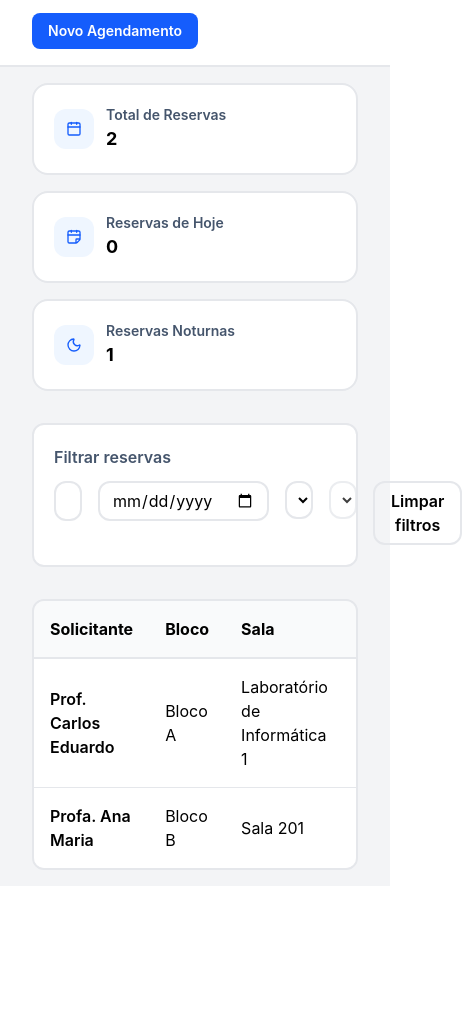
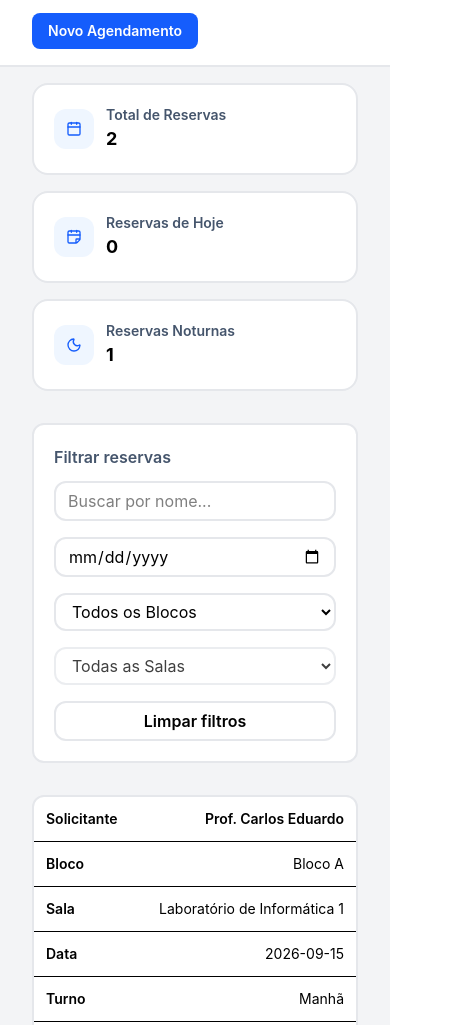
Before and after one commit to ruangmss/trabalho-1-prog-web, a website with bundled scripts: page index.html in a window 390 px wide. Shown: the part 75-1100 px from the top of the page, 462 px wide, since content can reach past the window. Before the commit the page ends 961 px from the top, so only its background shows below. Built offline with nearby package versions, Linux system fonts and the light colour scheme.

Commit message:
fix: Ajusta responsividade

```diff
--- a/index.html
+++ b/index.html
@@ -75,7 +75,7 @@
         <div class="rounded-xl p-5 border-2 border-gray-200 bg-white flex flex-col gap-3">
           <span class="font-semibold text-slate-600">Filtrar reservas</span>
 
-          <ul class="flex gap-4">
+          <ul class="flex gap-4 max-sm:flex-col">
             <li class="flex-1">
               <input
                 type="text"
@@ -122,7 +122,7 @@
               <button
                 id="clear-filters"
                 type="button"
-                class="rounded-xl border-2 border-gray-200 px-4 py-1.5 font-semibold cursor-pointer hover:bg-gray-100"
+                class="rounded-xl border-2 border-gray-200 px-4 py-1.5 font-semibold cursor-pointer hover:bg-gray-100 max-sm:w-full"
               >
                 Limpar filtros
               </button>
@@ -132,19 +132,21 @@
       </section>
 
       <section class="container mx-auto px-8 py-4">
-        <div class="overflow-x-auto rounded-xl border-2 border-gray-200 bg-white">
-          <table class="w-full text-left">
-            <thead class="border-b-2 border-gray-200 bg-gray-50">
+        <div
+          class="overflow-x-auto rounded-xl border-2 border-gray-200 bg-white max-sm:overflow-visible max-sm:border-0 max-sm:bg-transparent"
+        >
+          <table class="w-full text-left max-sm:block max-sm:text-sm">
+            <thead class="border-b-2 border-gray-200 bg-gray-50 max-sm:hidden">
               <tr>
-                <th class="p-4">Solicitante</th>
-                <th class="p-4">Bloco</th>
-                <th class="p-4">Sala</th>
-                <th class="p-4">Data</th>
-                <th class="p-4">Turno</th>
-                <th class="p-4">Ação</th>
+                <th class="p-4 max-sm:p-2">Solicitante</th>
+                <th class="p-4 max-sm:p-2">Bloco</th>
+                <th class="p-4 max-sm:p-2">Sala</th>
+                <th class="p-4 max-sm:p-2">Data</th>
+                <th class="p-4 max-sm:p-2">Turno</th>
+                <th class="p-4 max-sm:p-2">Ação</th>
               </tr>
             </thead>
-            <tbody id="reservations-list"></tbody>
+            <tbody id="reservations-list" class="max-sm:block"></tbody>
           </table>
         </div>
       </section>
--- a/src/js/filters.js
+++ b/src/js/filters.js
@@ -65,7 +65,7 @@ export function populateReservationsTable(reservationsToDisplay) {
   if (reservationsToDisplay.length === 0) {
     reservationsList.innerHTML = `
       <tr>
-        <td colspan="6" class="p-4 text-center text-slate-500">
+        <td colspan="6" class="p-4 text-center text-slate-500 max-sm:block">
           Nenhuma reserva encontrada.
         </td>
       </tr>
@@ -75,14 +75,31 @@ export function populateReservationsTable(reservationsToDisplay) {
 
   reservationsToDisplay.forEach((reservation) => {
     const item = document.createElement('tr');
-    item.className = 'border-b border-gray-200 last:border-b-0';
+    item.className =
+      'border-b border-gray-200 last:border-b-0 max-sm:mb-3 max-sm:block max-sm:rounded-xl max-sm:border-2 max-sm:bg-white';
     item.innerHTML = `
-      <td class="p-4 font-semibold">${reservation.applicant}</td>
-      <td class="p-4">${reservation.block}</td>
-      <td class="p-4">${reservation.classroom}</td>
-      <td class="p-4">${reservation.date}</td>
-      <td class="p-4">${reservation.shift}</td>
-      <td class="p-4">
+      <td class="p-4 font-semibold max-sm:flex max-sm:justify-between max-sm:gap-4 max-sm:border-b max-sm:p-3 max-sm:text-right">
+        <span class="hidden max-sm:block">Solicitante</span>
+        ${reservation.applicant}
+      </td>
+      <td class="p-4 max-sm:flex max-sm:justify-between max-sm:gap-4 max-sm:border-b max-sm:p-3 max-sm:text-right">
+        <span class="hidden font-semibold max-sm:block">Bloco</span>
+        ${reservation.block}
+      </td>
+      <td class="p-4 max-sm:flex max-sm:justify-between max-sm:gap-4 max-sm:border-b max-sm:p-3 max-sm:text-right">
+        <span class="hidden font-semibold max-sm:block">Sala</span>
+        ${reservation.classroom}
+      </td>
+      <td class="p-4 max-sm:flex max-sm:justify-between max-sm:gap-4 max-sm:border-b max-sm:p-3 max-sm:text-right">
+        <span class="hidden font-semibold max-sm:block">Data</span>
+        ${reservation.date}
+      </td>
+      <td class="p-4 max-sm:flex max-sm:justify-between max-sm:gap-4 max-sm:border-b max-sm:p-3 max-sm:text-right">
+        <span class="hidden font-semibold max-sm:block">Turno</span>
+        ${reservation.shift}
+      </td>
+      <td class="p-4 max-sm:flex max-sm:items-center max-sm:justify-between max-sm:gap-4 max-sm:p-3">
+        <span class="hidden font-semibold max-sm:block">Ação</span>
         <button
           type="button"
           value="${reservation.id}"
@@ -96,6 +113,7 @@ export function populateReservationsTable(reservationsToDisplay) {
   });
 }
 
+// Limpa filtros
 function clearFilters() {
   nameFilter.value = '';
   dateFilter.value = '';
```
Also changed, not shown: src/styles/output.css.
